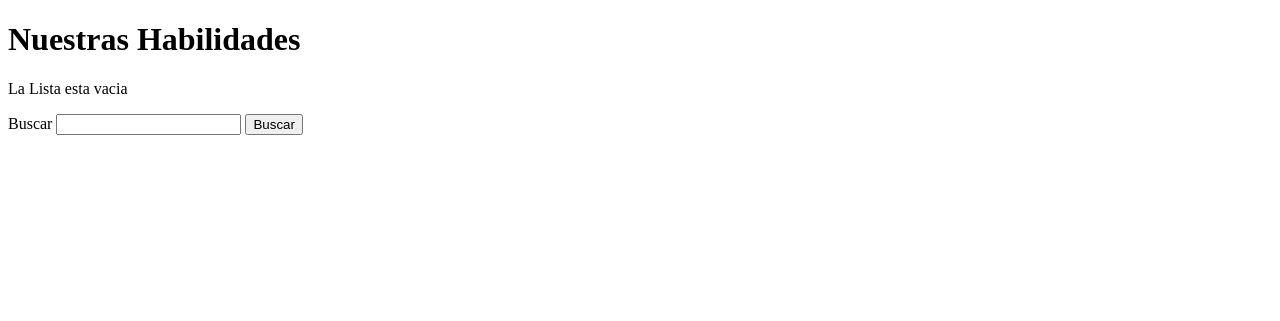
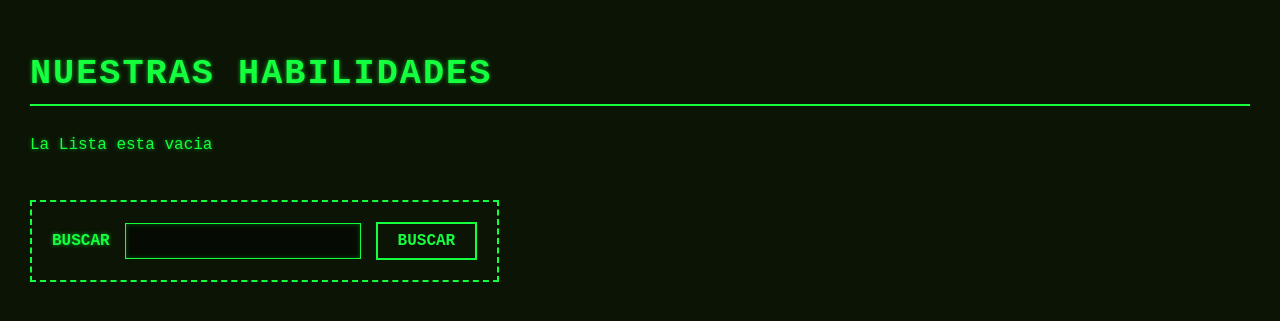
Before and after one commit to IsraelHernandezFES/Cursos-Java-Spring-Boot, a Spring Boot app: page /skills in a window 1280 px wide. Shown: the top 321 px of the page. Run offline with Spring Boot 4, Linux system fonts and the light colour scheme.

Commit message:
se agregaron estilos al proyecto

```diff
--- a/Seccion 1 y 2/tu-cv-spring-boot/src/main/java/com/aragon/tu_cv_spring_boot/cv/controller/SkillsController.java
+++ b/Seccion 1 y 2/tu-cv-spring-boot/src/main/java/com/aragon/tu_cv_spring_boot/cv/controller/SkillsController.java
@@ -47,7 +47,7 @@ public class SkillsController {
 
     //@PathVariable se utiliza para extrar valores que vienen diractamente en la URL
     //Ej.  localhost:8080/skills/0
-    @GetMapping("/{index}") //@GetMapping obligatoriamente recibe un valor
+    @GetMapping("/id/{index}") //@GetMapping obligatoriamente recibe un valor
     public String showSkillDetail (@PathVariable int index , Model model){
         if (index >= 0 && index < skills.size()){
             Skill skill = skills.get(index);
@@ -61,7 +61,7 @@ public class SkillsController {
 
     //podemos trabajar con 2 filtros
     //Ej. http://localhost:8080/skills/Canto/Bajo
-    @GetMapping("/{name}/{level}") //@GetMapping obligatoriamente recibe 2 valores
+    @GetMapping("/filter/{name}/{level}") //@GetMapping obligatoriamente recibe 2 valores
     public String showFilteredSkill (@PathVariable String name , @PathVariable String level , Model model){
 
         List<Skill> skillsFilter = skills.stream()
@@ -74,7 +74,6 @@ public class SkillsController {
 
     }
 
-    //solucionar rutas invalidas en el filtro
 
 
     //abrir formulario para agregar nueva skills
--- /dev/null
+++ b/Seccion 1 y 2/tu-cv-spring-boot/src/main/resources/static/css/style.css
@@ -0,0 +1,121 @@
+/* Estilos globales - Estética Terminal Pip-Boy */
+body {
+    background-color: #0c1405; /* Fondo verde oscuro opaco */
+    color: #14ff3e; /* Texto verde fósforo clásico */
+    font-family: 'Courier New', Courier, monospace; /* Fuente de terminal */
+    padding: 30px;
+    margin: 0;
+    text-shadow: 0 0 4px rgba(20, 255, 62, 0.6); /* Efecto de brillo de monitor antiguo */
+}
+
+/* Título principal */
+h1 {
+    font-size: 2.2rem;
+    text-transform: uppercase;
+    border-bottom: 2px solid #14ff3e; /* Línea divisoria típica de interfaz */
+    padding-bottom: 10px;
+    margin-bottom: 30px;
+    letter-spacing: 2px;
+}
+
+/* Lista de habilidades */
+ul {
+    list-style: none; /* Quitamos los puntitos genéricos */
+    padding: 0;
+    margin-bottom: 40px;
+}
+
+/* Cada fila de habilidad */
+li {
+    background-color: rgba(20, 255, 62, 0.05); /* Fondo sutil para las filas */
+    border: 1px solid rgba(20, 255, 62, 0.3);
+    margin-bottom: 12px;
+    padding: 15px;
+    border-radius: 4px;
+    display: flex;
+    flex-wrap: wrap;
+    align-items: center;
+    gap: 15px; /* Separación limpia entre textos */
+}
+
+/* Enlaces (Ver detalle) */
+a {
+    color: #0c1405;
+    background-color: #14ff3e; /* Botón invertido */
+    text-decoration: none;
+    padding: 3px 8px;
+    font-weight: bold;
+    font-size: 0.9rem;
+    text-transform: uppercase;
+    border-radius: 3px;
+    transition: all 0.2s ease;
+}
+
+a:hover {
+    background-color: #0c1405;
+    color: #14ff3e;
+    box-shadow: 0 0 8px #14ff3e;
+}
+
+/* Tags de Thymeleaf (Primera, Última, Par, Impar, contadores) */
+li span:not(:first-child) {
+    font-size: 0.85rem;
+    opacity: 0.8;
+}
+
+/* Estilo específico para destacar -Primera- o -Ultima- */
+li span[th\:if] {
+    color: #ffb000; /* Un toque de ámbar clásico de Fallout para alertas */
+    font-weight: bold;
+}
+
+/* Formulario de búsqueda */
+form {
+    margin-top: 30px;
+    padding: 20px;
+    border: 2px dashed #14ff3e; /* Caja punteada de terminal */
+    display: inline-flex;
+    align-items: center;
+    gap: 15px;
+}
+
+form label {
+    text-transform: uppercase;
+    font-weight: bold;
+}
+
+/* Input de texto */
+form input[type="text"] {
+    background-color: #050a02;
+    border: 1px solid #14ff3e;
+    color: #14ff3e;
+    font-family: 'Courier New', Courier, monospace;
+    padding: 8px 12px;
+    font-size: 1rem;
+    outline: none;
+    box-shadow: inset 0 0 5px rgba(20, 255, 62, 0.3);
+}
+
+form input[type="text"]:focus {
+    box-shadow: 0 0 10px rgba(20, 255, 62, 0.8), inset 0 0 5px rgba(20, 255, 62, 0.5);
+}
+
+/* Botón del formulario */
+form button {
+    background-color: transparent;
+    border: 2px solid #14ff3e;
+    color: #14ff3e;
+    font-family: 'Courier New', Courier, monospace;
+    padding: 8px 20px;
+    font-size: 1rem;
+    font-weight: bold;
+    text-transform: uppercase;
+    cursor: pointer;
+    transition: all 0.2s;
+}
+
+form button:hover {
+    background-color: #14ff3e;
+    color: #0c1405;
+    box-shadow: 0 0 15px rgba(20, 255, 62, 0.6);
+}
--- a/Seccion 1 y 2/tu-cv-spring-boot/src/main/resources/templates/add-skill.html
+++ b/Seccion 1 y 2/tu-cv-spring-boot/src/main/resources/templates/add-skill.html
@@ -3,6 +3,8 @@
 <head>
     <meta charset="UTF-8">
     <title>Title</title>
+    <link rel="stylesheet" th:href="@{/css/style.css}">
+
 </head>
 <body>
     <h1>Agregar Nueva Habilidad</h1>
--- a/Seccion 1 y 2/tu-cv-spring-boot/src/main/resources/templates/skill-detail.html
+++ b/Seccion 1 y 2/tu-cv-spring-boot/src/main/resources/templates/skill-detail.html
@@ -3,6 +3,8 @@
 <head>
     <meta charset="UTF-8">
     <title>Title</title>
+    <link rel="stylesheet" th:href="@{/css/style.css}">
+
 </head>
 <body>
     <h1>Detalle de habilidad</h1>
--- a/Seccion 1 y 2/tu-cv-spring-boot/src/main/resources/templates/skills.html
+++ b/Seccion 1 y 2/tu-cv-spring-boot/src/main/resources/templates/skills.html
@@ -3,14 +3,29 @@
 <head>
     <meta charset="UTF-8">
     <title>Title</title>
+    <link rel="stylesheet" th:href="@{/css/style.css}">
 </head>
+
+
 <body>
 <h1>Nuestras Habilidades</h1>
     <p th:if="${skills.isEmpty()}">La Lista esta vacia</p>
 
     <ul th:if="${!skills.isEmpty()}">
         <!-- 'hab' es la variable temporal que representa cada elemento de la lista 'habilidades' -->
-        <li th:each="skill : ${skills}" th:text="'Habilidad: ' + ${skill.name} + ' Nivel: ' + ${skill.level}">Skill</li>
+        <!--  stat es el objeto de iteracion thymleaf-->
+        <li th:each="skill , stat : ${skills}" >
+
+            <span th:text="'Habilidad: ' + ${skill.name} + ' Nivel: ' + ${skill.level}"></span>
+            <a th:href="@{'/skills/id/' + ${stat.index}}">Ver detalle</a>
+            <span th:text="${stat.count}"></span>
+            <span th:text="${stat.size}"></span>
+            <span th:if="${stat.first}">-Primera-</span>
+            <span th:if="${stat.last}">-Ultima-</span>
+            <span th:if="${stat.even}">-Par-</span>
+            <span th:if="${stat.odd}">-Impar-</span>
+            </span>
+        </li>
     </ul>
 <!--    th:each para iterar sobre la lista y generar los elementos automáticamente:-->
 
```
